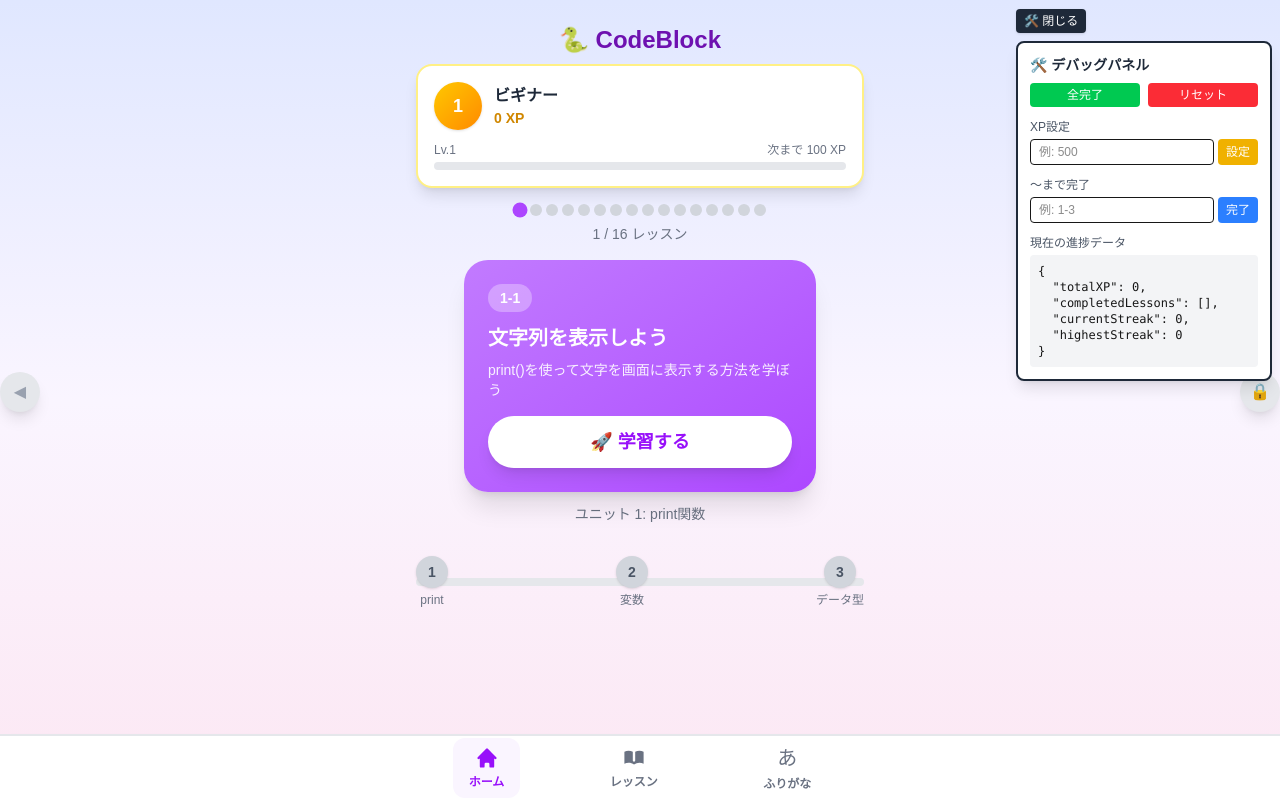
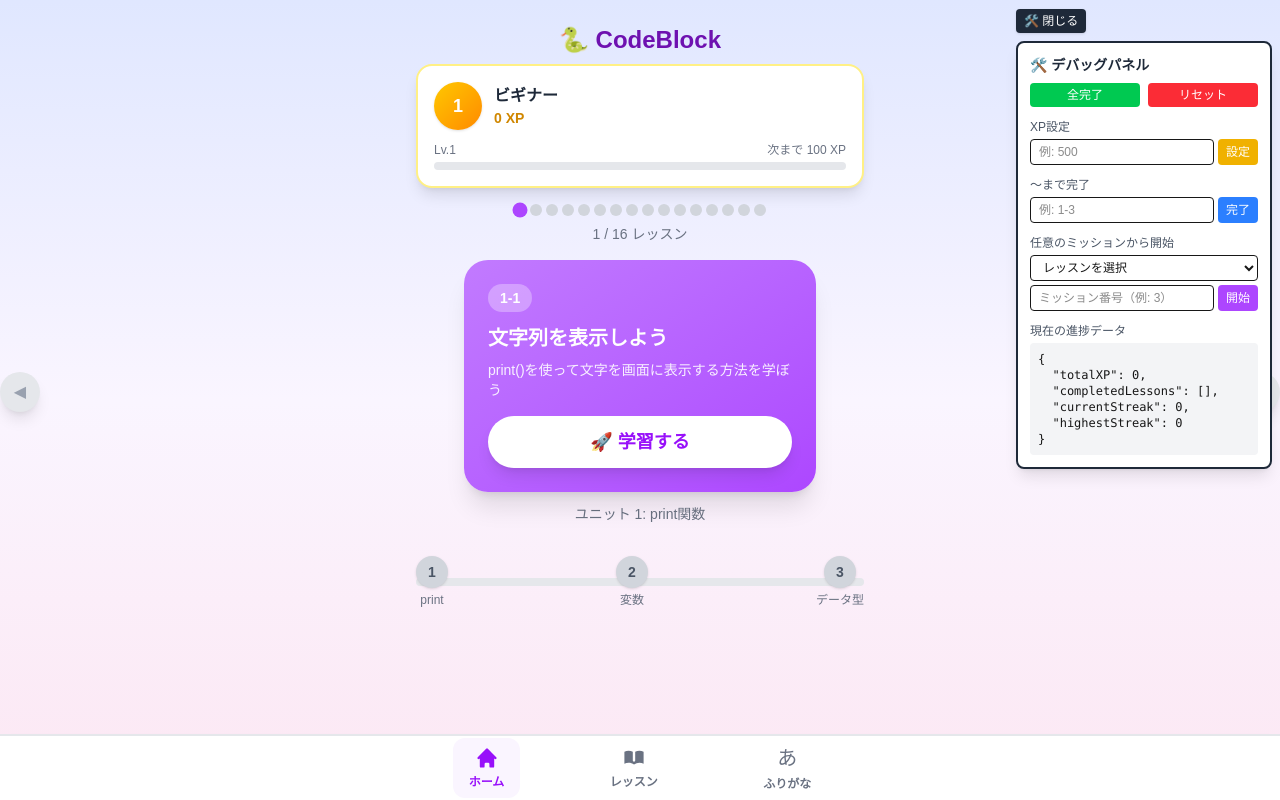
Before and after one commit to plusone03120717-maker/codeblock, a Next.js app: page / in a window 1280 px wide. Both pictures are taken after a click on the button "🛠️ デバッグ". Built offline with nearby package versions, Linux system fonts and the light colour scheme.

Commit message:
feat: デバッグパネルに任意のミッションから開始機能を追加

```diff
--- a/src/app/page.tsx
+++ b/src/app/page.tsx
@@ -26,6 +26,8 @@
   const [debugXP, setDebugXP] = useState("");
   const [debugLessonId, setDebugLessonId] = useState("");
   const [resumeStatus, setResumeStatus] = useState<Record<string, boolean>>({});
+  const [debugStartLessonId, setDebugStartLessonId] = useState("");
+  const [debugStartMission, setDebugStartMission] = useState("");
 
   useEffect(() => {
     const progress = getProgress();
@@ -170,6 +172,36 @@
     setCurrentIndex(Math.min(targetIndex + 1, lessons.length - 1));
     alert(`${debugLessonId} まで完了状態にしました！`);
     setDebugLessonId("");
+  };
+
+  // デバッグ用：任意のミッションから開始
+  const debugStartFromMission = () => {
+    if (!debugStartLessonId) {
+      alert("レッスンIDを選択してください");
+      return;
+    }
+
+    const missionNum = parseInt(debugStartMission);
+    if (isNaN(missionNum) || missionNum < 1) {
+      alert("正しいミッション番号を入力してください（1以上）");
+      return;
+    }
+
+    // レッスンIDの存在確認
+    const lessonExists = lessons.some(l => l.id === debugStartLessonId);
+    if (!lessonExists) {
+      alert(`レッスン ${debugStartLessonId} が見つかりません`);
+      return;
+    }
+
+    // localStorageに設定（ミッション番号は0始まりなので-1）
+    localStorage.setItem(`lesson-${debugStartLessonId}-mission`, String(missionNum));
+    localStorage.setItem(`lesson-${debugStartLessonId}-wrong`, JSON.stringify([]));
+    localStorage.removeItem(`lesson-${debugStartLessonId}-retryMode`);
+    localStorage.removeItem(`lesson-${debugStartLessonId}-retryIndex`);
+
+    // エディター画面に遷移
+    router.push(`/lesson/${debugStartLessonId}/editor`);
   };
 
   // デバッグ用：現在の進捗を取得
@@ -501,6 +533,41 @@
                 </div>
               </div>
 
+              {/* 任意のミッションから開始 */}
+              <div className="mb-3">
+                <label className="text-xs text-gray-600 block mb-1">任意のミッションから開始</label>
+                <div className="flex gap-1 mb-1">
+                  <select
+                    value={debugStartLessonId}
+                    onChange={(e) => setDebugStartLessonId(e.target.value)}
+                    className="flex-1 border rounded px-2 py-1 text-xs"
+                  >
+                    <option value="">レッスンを選択</option>
+                    {lessons.map((lesson) => (
+                      <option key={lesson.id} value={lesson.id}>
+                        {lesson.id}
+                      </option>
+                    ))}
+                  </select>
+                </div>
+                <div className="flex gap-1">
+                  <input
+                    type="number"
+                    value={debugStartMission}
+                    onChange={(e) => setDebugStartMission(e.target.value)}
+                    placeholder="ミッション番号（例: 3）"
+                    min="1"
+                    className="flex-1 border rounded px-2 py-1 text-xs"
+                  />
+                  <button
+                    onClick={debugStartFromMission}
+                    className="bg-purple-500 text-white text-xs px-2 py-1 rounded hover:bg-purple-600"
+                  >
+                    開始
+                  </button>
+                </div>
+              </div>
+
               {/* 現在の進捗 */}
               <div>
                 <label className="text-xs text-gray-600 block mb-1">現在の進捗データ</label>
```
Also changed, not shown: src/components/Footer.tsx (line endings or trailing spaces), src/components/PlayerStats.tsx (line endings or trailing spaces), src/contexts/FuriganaContext.tsx (line endings or trailing spaces), src/utils/sounds.ts (line endings or trailing spaces).
